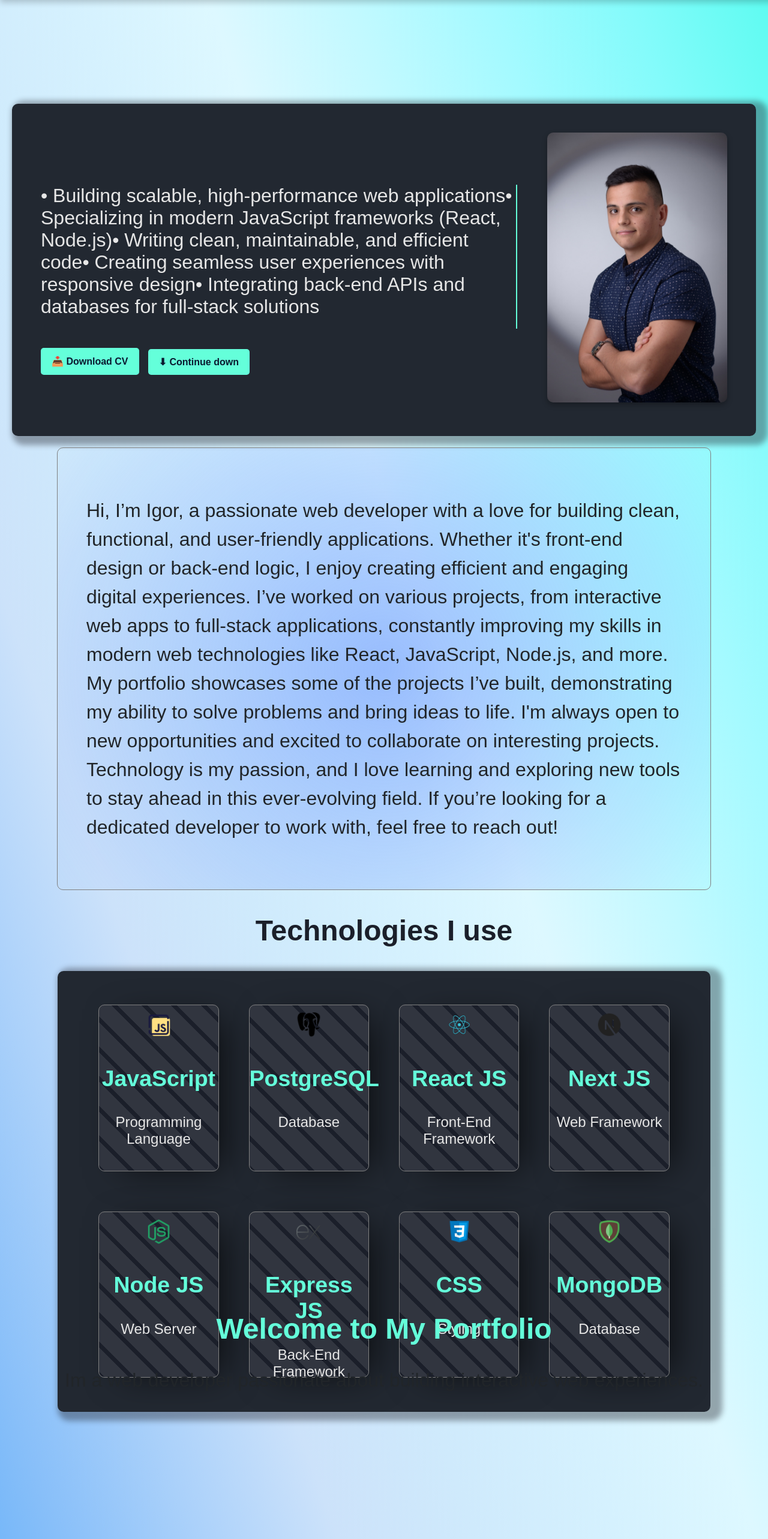
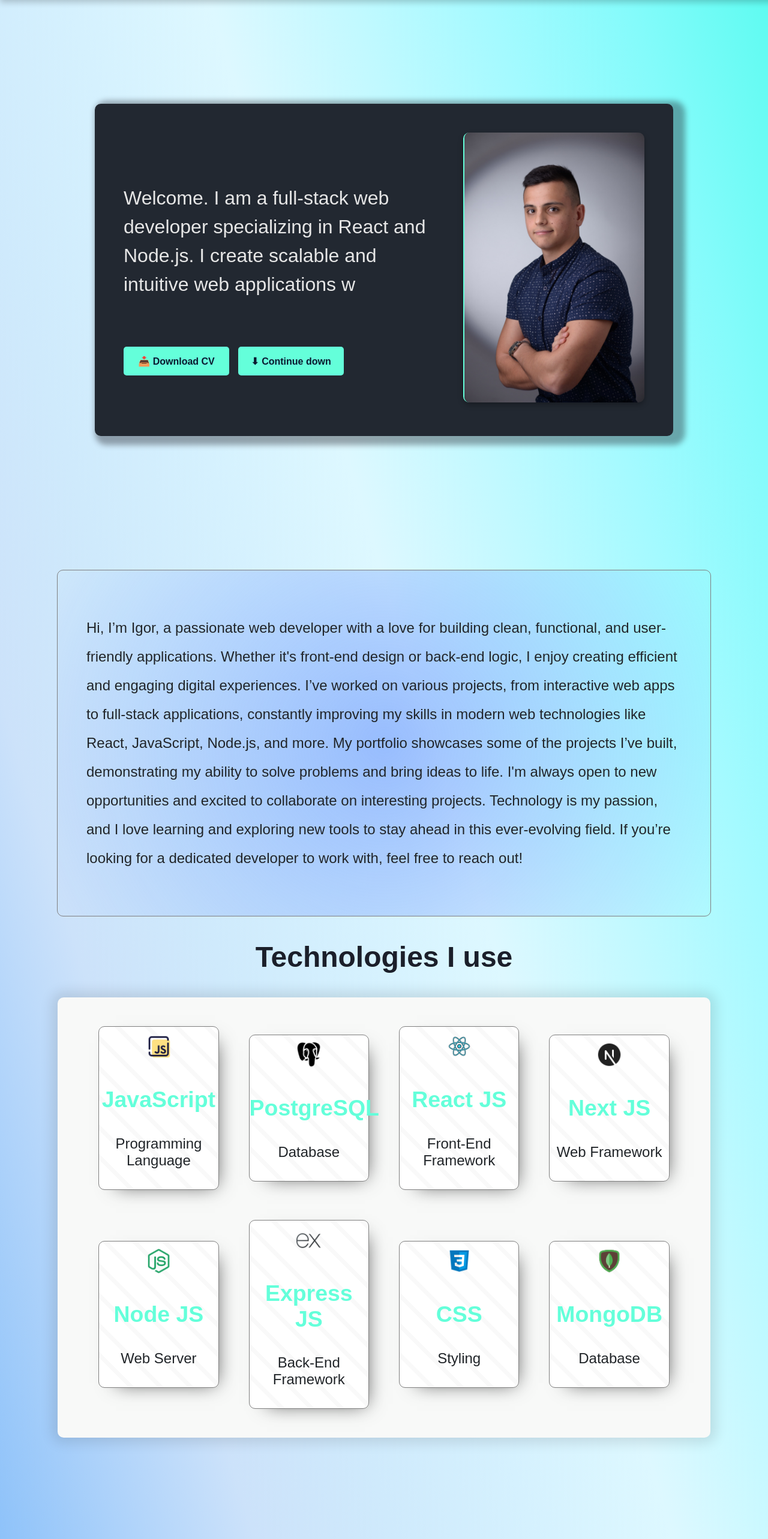
Before and after one commit to McTintor/portfolio, a React (Vite) app: page / in a window 1280 px wide. Shown: the top 2566 px of the page at 60% size. Built offline with nearby package versions, Linux system fonts and the light colour scheme.

Commit message:
improved styling

```diff
--- a/src/index.css
+++ b/src/index.css
@@ -26,7 +26,7 @@ html {
 }
 
 section {
-  height: 100vh;
+  min-height: 100%;
   display: flex;
   align-items: center;
   justify-content: center;
--- a/src/pages/About.css
+++ b/src/pages/About.css
@@ -15,7 +15,6 @@
     padding: 3rem;
     border: 1px solid gray;
     border-radius: 10px;
-    margin-top: 25rem;
     position: relative;
     overflow: hidden;
     transition: background 0.1s ease;
@@ -42,7 +41,7 @@
 }
 
 /* Light Theme with Blurred Border */
-.about-tech.light {
+.about-tech.dark {
     background-color: #f8f9f8;
     color: #212529;
     box-shadow: 0 0 20px 10px rgba(0, 0, 0, 0.1); /* Soft glow effect */
@@ -51,10 +50,14 @@
     padding: 3rem;
 }
 
-.about-tech.dark {
+.about-tech.light {
     background-color: #222831; /* Darker, more contrasting */
     color: #e6e6e6;
     box-shadow: 10px 5px 10px 10px rgba(27, 26, 34, 0.377);
+}
+
+.about-p {
+    font-size: 1.5rem;
 }
 
 .tech-container {
@@ -63,17 +66,21 @@
     border: 1px solid gray;
     border-radius: 10px;
     padding: 10px 0;
-    -webkit-box-shadow: 22px 10px 61px -18px rgba(0,0,0,0.75);
-    -moz-box-shadow: 22px 10px 61px -18px rgba(0,0,0,0.75);
-    box-shadow: 22px 10px 61px -18px rgba(0,0,0,0.75);
+    box-shadow: 12px 10px 31px -18px rgba(0, 0, 0, 0.75);
+    transition: transform 0.1s ease-out;
 }
 
-.tech-container.light {
+.tech-container.tilt {
+    transform: rotate3d(var(--x-axis), var(--y-axis), 0, var(--angle));
+}
+
+
+.tech-container.dark {
     background-color: #ffffff;
     background: repeating-linear-gradient( 45deg, #f9f9f9, #f9f9f9 7px, #ffffff 7px, #ffffff 35px );
 }
 
-.tech-container.dark {
+.tech-container.light {
     background-color: #31353f;
     background: repeating-linear-gradient( 45deg, #1b1f2a, #1b1f2a 7px, #31353f 7px, #31353f 35px );
 }
--- a/src/pages/About.jsx
+++ b/src/pages/About.jsx
@@ -1,5 +1,5 @@
 import { useSelector } from "react-redux";
-import { useState, useRef } from "react";
+import { useState, useRef, useEffect } from "react";
 import translations from "../utils/translations";
 import css from "../assets/css.png";
 import express from "../assets/express.png";
@@ -26,69 +26,61 @@ const About = () => {
     setMousePosition({ x: `${x}%`, y: `${y}%` });
   };
 
+  // Effect to add random tilt effect on hover
+  useEffect(() => {
+    const techContainers = document.querySelectorAll(".tech-container");
+
+    const handleMouseEnter = (e) => {
+      const x = Math.random() < 0.5 ? -1 : 1; // Random X direction
+      const y = Math.random() < 0.5 ? -1 : 1; // Random Y direction
+      const angle = `${Math.random() * 10 + 5}deg`; // Random tilt angle (5-15 degrees)
+
+      e.currentTarget.style.transform = `rotate3d(${x}, ${y}, 0, ${angle})`;
+    };
+
+    const handleMouseLeave = (e) => {
+      e.currentTarget.style.transform = "rotate3d(0, 0, 0, 0deg)"; // Reset tilt
+    };
+
+    techContainers.forEach((div) => {
+      div.addEventListener("mouseenter", handleMouseEnter);
+      div.addEventListener("mouseleave", handleMouseLeave);
+    });
+
+    // Cleanup event listeners
+    return () => {
+      techContainers.forEach((div) => {
+        div.removeEventListener("mouseenter", handleMouseEnter);
+        div.removeEventListener("mouseleave", handleMouseLeave);
+      });
+    };
+  }, []);
+
   return (
     <div className="about-container">
       <div ref={aboutRef} className={`about-text ${themeColor}`} onMouseMove={handleMouseMove} style={{ "--x": mousePosition.x, "--y": mousePosition.y }}>
-        <p>{translations[language].description}</p>
+        <p className="about-p">{translations[language].description}</p>
       </div>
       <h2 className={`t-h ${themeColor}`}>Technologies I use</h2>
       <div className={`about-tech ${themeColor}`}>
-        <div className={`tech-container ${themeColor}`}>
-          <img src={js} alt="JavaScript" className="icon"/>
-          <div className="tech-text">
-            <h3>JavaScript</h3>
-            <p className="tech-p">Programming Language</p>
+        {[
+          { src: js, alt: "JavaScript", title: "JavaScript", desc: "Programming Language" },
+          { src: postgre, alt: "PostgreSQL", title: "PostgreSQL", desc: "Database" },
+          { src: react, alt: "React JS", title: "React JS", desc: "Front-End Framework" },
+          { src: next, alt: "Next JS", title: "Next JS", desc: "Web Framework" },
+          { src: node, alt: "Node JS", title: "Node JS", desc: "Web Server" },
+          { src: express, alt: "Express JS", title: "Express JS", desc: "Back-End Framework" },
+          { src: css, alt: "CSS", title: "CSS", desc: "Styling" },
+          { src: mongodb, alt: "MongoDB", title: "MongoDB", desc: "Database" },
+        ].map((tech, index) => (
+          <div key={index} className={`tech-container ${themeColor}`}>
+            <img src={tech.src} alt={tech.alt} className="icon" />
+            <div className="tech-text">
+              <h3>{tech.title}</h3>
+              <p className="tech-p">{tech.desc}</p>
+            </div>
           </div>
-        </div>
-        <div className={`tech-container ${themeColor}`}>
-          <img src={postgre} alt="PostgreSQL" className="icon"/>
-          <div className="tech-text">
-            <h3>PostgreSQL</h3>
-            <p className="tech-p">Database</p>
-          </div>
-        </div>
-        <div className={`tech-container ${themeColor}`}>
-          <img src={react} alt="React JS" className="icon"/>
-          <div className="tech-text">
-            <h3>React JS</h3>
-            <p className="tech-p">Front-End Framework</p>
-          </div>
-        </div>
-        <div className={`tech-container ${themeColor}`}>
-          <img src={next} alt="Next JS" className="icon"/>
-          <div className="tech-text">
-            <h3>Next JS</h3>
-            <p className="tech-p">Web Framework</p>
-          </div>
-        </div>
-        <div className={`tech-container ${themeColor}`}>
-          <img src={node} alt="Node JS" className="icon"/>
-          <div className="tech-text">
-            <h3>Node JS</h3>
-            <p className="tech-p">Web Server</p>
-          </div>
-        </div>
-        <div className={`tech-container ${themeColor}`}>
-          <img src={express} alt="Express JS" className="icon"/>
-          <div className="tech-text">
-            <h3>Express JS</h3>
-            <p className="tech-p">Back-End Framework</p>
-          </div>
-        </div>
-        <div className={`tech-container ${themeColor}`}>
-            <img src={css} alt="CSS" className="icon"/>
-          <div className="tech-text">
-            <h3>CSS</h3>
-            <p className="tech-p">Styling</p>
-          </div>
-        </div>
-        <div className={`tech-container ${themeColor}`}>
-        <img src={mongodb} alt="MongoDB" className="icon"/>
-          <div className="tech-text">
-            <h3>MongoDB</h3>
-            <p className="tech-p">Database</p>
-          </div>
-        </div>
+        ))}
       </div>
     </div>
   );
--- a/src/pages/Home.css
+++ b/src/pages/Home.css
@@ -2,9 +2,9 @@
 .hero-content {
     display: flex;
     align-items: center;
-    justify-content: center;
+    justify-content: space-between;
     gap: 50px;
-    max-width: 1200px;
+    width: 70%;
     padding: 3rem;
     border-radius: 10px;
     transition: background 0.3s ease-in-out, color 0.3s ease-in-out;
@@ -12,8 +12,9 @@
 
 /* Light Theme with Blurred Border */
 .hero-content.light {
-    background-image: linear-gradient(to right, #f8f9fa, #d1e1f1, #abc8e9, #85afe1, #5d97d8, #4b84c5, #3871b2, #235fa0, #284e80, #273d62, #222e45, #1b1f2a);
-    color: #212529;
+    /* background-image: linear-gradient(to right, #f8f9fa, #d1e1f1, #abc8e9, #85afe1, #5d97d8, #4b84c5, #3871b2, #235fa0, #284e80, #273d62, #222e45, #1b1f2a); */
+    background-color: #1b1f2a;
+    color: #e6e6e6;
     box-shadow: 0 0 20px 10px rgba(0, 0, 0, 0.1); /* Soft glow effect */
     position: relative;
     border-radius: 10px;
@@ -55,14 +56,7 @@
     overflow-wrap: break-word;
     min-height: 15rem;
     text-align: left;
-}
-
-.typed-text.light {
-    border-right: 2px solid #0077cc;
-}
-
-.typed-text.dark {
-    border-right: 2px solid #64FFDA;
+    line-height: 3rem;
 }
 
 /* Hidden full text to reserve space */
@@ -91,6 +85,8 @@
     cursor: pointer;
     transition: all 0.2s ease-in-out;
     border: none;
+    width: 11rem;
+    min-height: 3rem;
 }
 
 .hero-buttons.light button {
@@ -118,6 +114,14 @@
     animation: fadeIn 1s ease-in-out forwards;  /* Runs once and stays visible */
 }
 
+.hero-image img.dark {
+    border-left: 2px solid #64FFDA;
+}
+
+.hero-image img.light {
+    border-left: 2px solid #0077cc;
+}
+
 /* Fade-in animation */
 @keyframes fadeIn {
     from {
--- a/src/pages/Home.jsx
+++ b/src/pages/Home.jsx
@@ -56,7 +56,7 @@ useEffect(() => {
         </div>
       </div>
       <div className="hero-image">
-        <img src={profilePic} alt="Profile" className="fade-in" />
+        <img src={profilePic} alt="Profile" className={`fade-in ${themeColor}`} />
       </div>
     </div>
   );
--- /dev/null
+++ b/src/pages/Projects.css
@@ -0,0 +1,23 @@
+.projects-h1.dark {
+    color: #1b1f2a;
+}
+
+.project-p {
+    font-size: 1rem;
+}
+
+a {
+    all: unset;
+    cursor: pointer;
+}
+
+.projects-container {
+    width: 80%;
+    display: flex;
+    justify-content: space-evenly;
+    align-items: center;
+}
+
+.project {
+    width: 30%;
+}
--- a/src/pages/Projects.jsx
+++ b/src/pages/Projects.jsx
@@ -1,8 +1,28 @@
+import { useSelector } from "react-redux";
+import translations from "../utils/translations";
+import "./Projects.css";
+
 const Projects = () => {
+
+  const language = useSelector((state) => state.language.language);
+  const theme = useSelector((state) => state.theme.darkMode);
+  const themeColor = theme ? "light" : "dark";
+
     return (
       <div>
-        <h1>Welcome to My Portfolio</h1>
-        <p>Im a web developer passionate about building interactive web experiences.</p>
+        <h1 className={`projects-h1 ${themeColor}`}>My Projects</h1>
+        <div className="projects-container">
+          <div className="project-container">
+            <img src="" alt="" />
+            <div className="project-info">
+              <h4>Project Name</h4>
+              <p className="project-p">Project description</p>
+              <p className="project-p"><a href="https://github.com/McTintor">View on GitHub <svg xmlns="http://www.w3.org/2000/svg" x="0px" y="0px" width="25" height="25" viewBox="0 0 30 25">
+              <path d="M15,3C8.373,3,3,8.373,3,15c0,5.623,3.872,10.328,9.092,11.63C12.036,26.468,12,26.28,12,26.047v-2.051 c-0.487,0-1.303,0-1.508,0c-0.821,0-1.551-0.353-1.905-1.009c-0.393-0.729-0.461-1.844-1.435-2.526 c-0.289-0.227-0.069-0.486,0.264-0.451c0.615,0.174,1.125,0.596,1.605,1.222c0.478,0.627,0.703,0.769,1.596,0.769 c0.433,0,1.081-0.025,1.691-0.121c0.328-0.833,0.895-1.6,1.588-1.962c-3.996-0.411-5.903-2.399-5.903-5.098 c0-1.162,0.495-2.286,1.336-3.233C9.053,10.647,8.706,8.73,9.435,8c1.798,0,2.885,1.166,3.146,1.481C13.477,9.174,14.461,9,15.495,9 c1.036,0,2.024,0.174,2.922,0.483C18.675,9.17,19.763,8,21.565,8c0.732,0.731,0.381,2.656,0.102,3.594 c0.836,0.945,1.328,2.066,1.328,3.226c0,2.697-1.904,4.684-5.894,5.097C18.199,20.49,19,22.1,19,23.313v2.734 c0,0.104-0.023,0.179-0.035,0.268C23.641,24.676,27,20.236,27,15C27,8.373,21.627,3,15,3z"></path>
+            </svg></a></p>
+            </div>
+          </div>
+        </div>
       </div>
     );
   };
--- a/src/utils/translations.js
+++ b/src/utils/translations.js
@@ -7,13 +7,7 @@ const translations = {
       contact: "Contact",
       theme: "Theme",
       lang: "Language",
-      heroText: {
-                  1: `• Building scalable, high-performance web applications`,
-                  2: `• Specializing in modern JavaScript frameworks (React, Node.js)`,
-                  3: `• Writing clean, maintainable, and efficient code`,
-                  4: `• Creating seamless user experiences with responsive design`,
-                  5: `• Integrating back-end APIs and databases for full-stack solutions`},
-
+      heroText: "Welcome. I am a full-stack web developer specializing in React and Node.js. I create scalable and intuitive web applications with clean and maintainable code. Check out my portfolio to see my projects and get in touch!",
       downloadCV: "Download CV",
       continueScrolling: "Continue down",
       description: `Hi, I’m Igor, a passionate web developer with a love for building clean, functional, and user-friendly applications. Whether it's front-end design or back-end logic, I enjoy creating efficient and engaging digital experiences.
```
